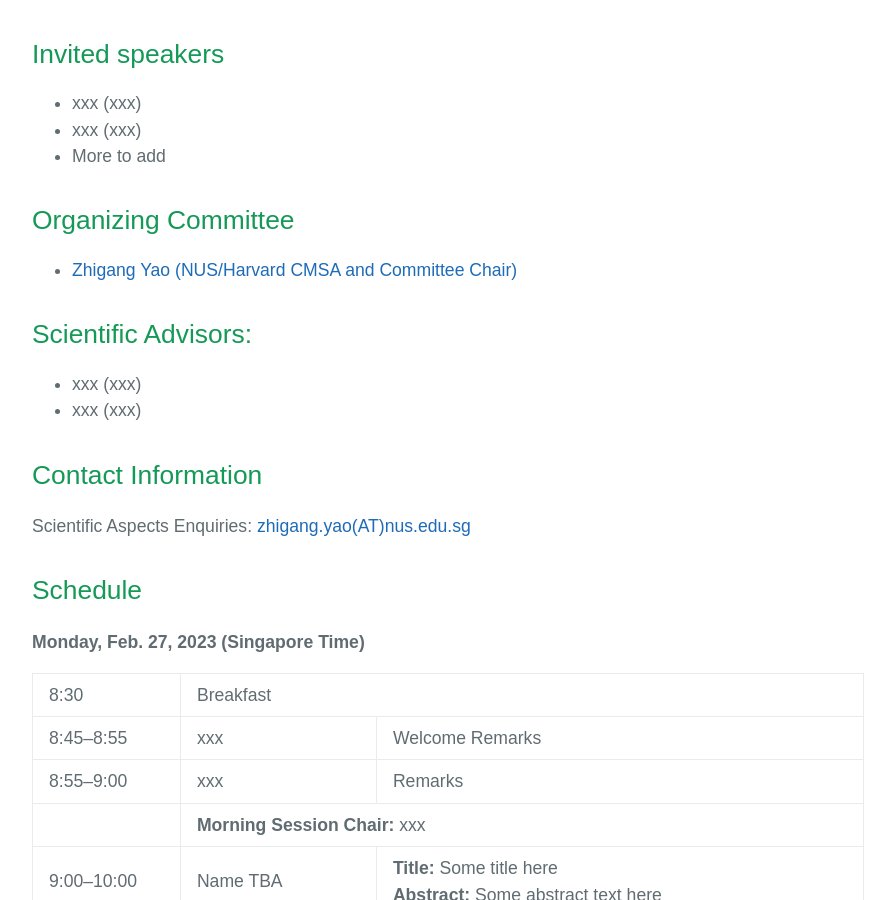
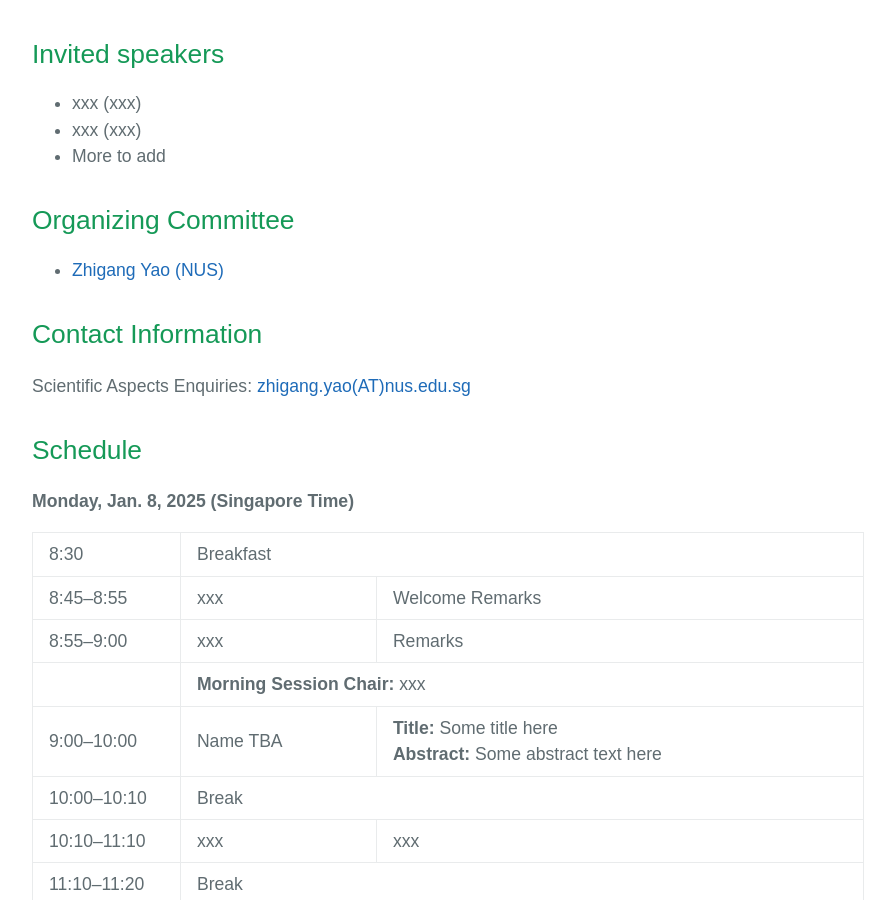
Before and after one commit to zhigang-yao/events, a Jekyll site: the page built from iccm-satellite-24.md, in a window 1280 px wide and 900 px high, scrolled down 1318 px. Shown: the whole window, without its empty margins (192-1087 px from the left). Built offline with Jekyll 4.4.1, drawn with Linux system fonts in a browser that asks for light colours.

Commit message:
Update iccm-satellite-24.md

```diff
--- a/iccm-satellite-24.md
+++ b/iccm-satellite-24.md
@@ -33,18 +33,14 @@ Register [here](URL-TBA) to attend in-person.
 * More to add
 
 ## Organizing Committee
-* [Zhigang Yao (NUS/Harvard CMSA and Committee Chair)](https://zhigang-yao.github.io/)
-
-## Scientific Advisors:
-* xxx (xxx)
-* xxx (xxx)
+* [Zhigang Yao (NUS)](https://zhigang-yao.github.io/)
 
 ## Contact Information
 Scientific Aspects Enquiries: <a href="mailto:zhigang.yao@nus.edu.sg">zhigang.yao(AT)nus.edu.sg</a>
 
 ## Schedule
 
-<p><strong>Monday, Feb. 27, 2023 (Singapore Time)</strong></p>
+<p><strong>Monday, Jan. 8, 2025 (Singapore Time)</strong></p>
 
 <table width="850">
 <tbody>
```
